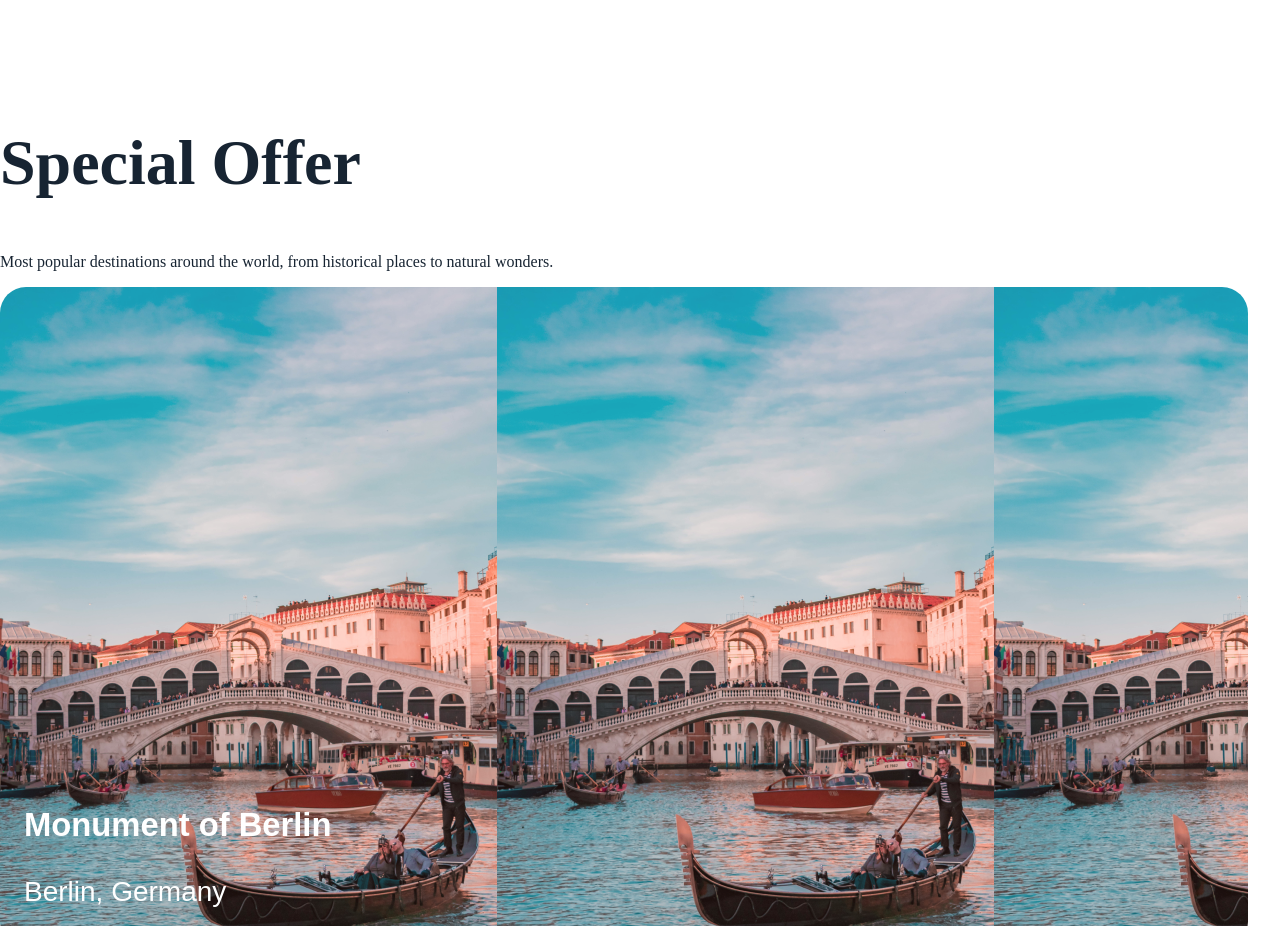
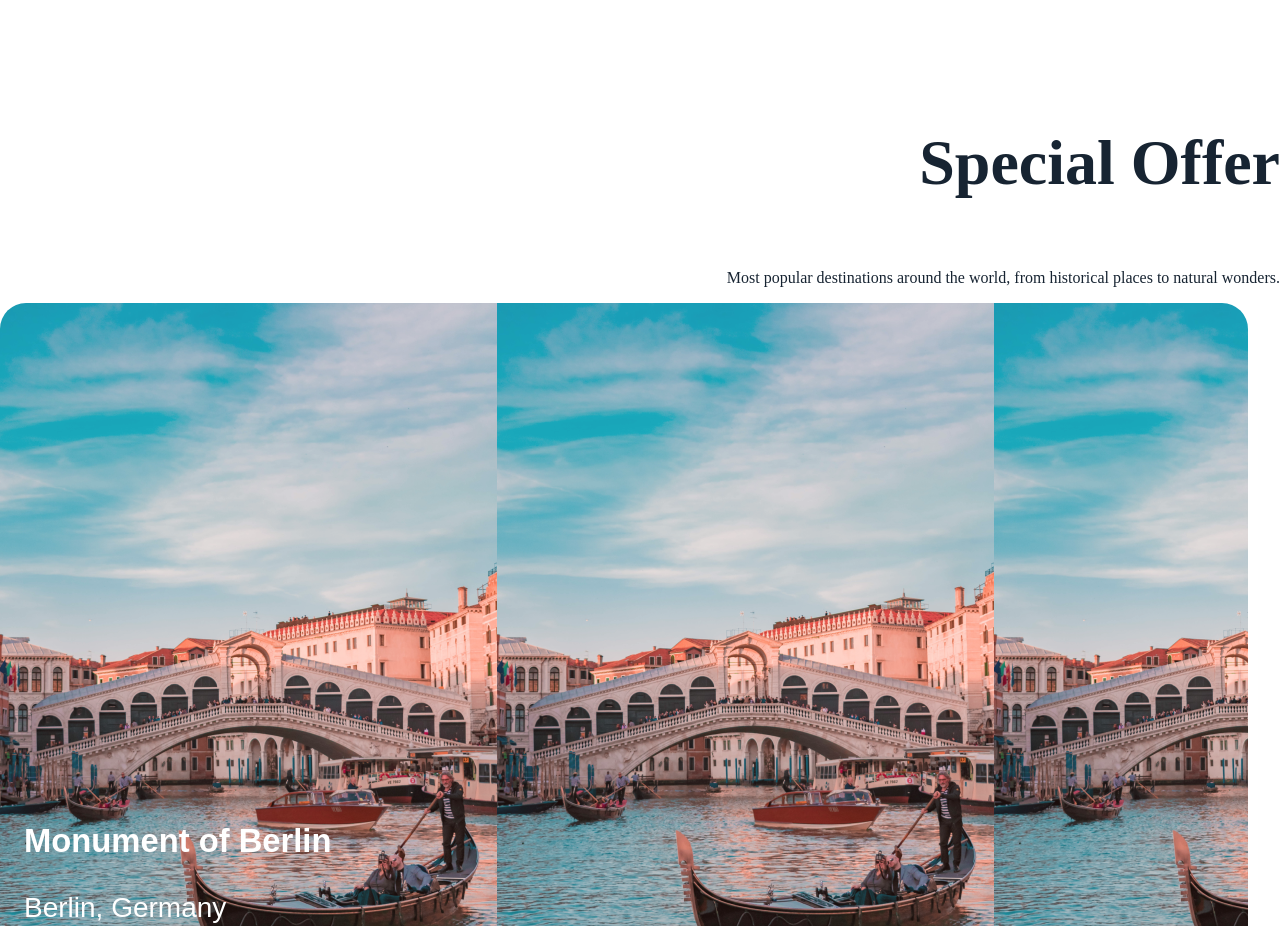
Before and after one commit to Sabci0/Travelian, a website: page index.html in a window 1280 px wide. Shown: the part 1860-2786 px from the top of the page. Drawn offline with Linux system fonts and the light colour scheme.

Commit message:
make hanges

```diff
--- a/index.html
+++ b/index.html
@@ -96,13 +96,14 @@
     </section>
     <section class="popular">
         <h2 class="Offer">Special Offer</h2>
-        <section class="offer_nav">
+        <section class="Offer_nav">
             <p class="description">Most popular destinations around the world,
                 from historical places to natural wonders.</p>
             <nav class="picture__move">
                 <div class="right__item"></div>
                 <div class="right__item"></div>
             </nav>
+        </section>
             <div class="places__item">
                 <h3 class="places__item-city">Monument of Berlin</h3>
                 <div class="map"><img src="" alt=""><a href="">Berlin, Germany</a></div>
@@ -119,7 +120,6 @@
                 <h3 class="places__item-city">Sea of Orange Tile</h3>
                 <div class="map"><img src="" alt=""><a href="">Lisbona</a></div>
             </div>
-        </section>
 </section>
 </body>
 </html>
--- a/src/sass/intro.scss
+++ b/src/sass/intro.scss
@@ -257,6 +257,8 @@
 }
 
 .Offer{
+  display: flex;
+  flex-direction: row-reverse;
   margin-top: toRem(140px);
   font-size: toRem(64px);
   font-family: "Playfair Display";
@@ -271,3 +273,7 @@
     background-color: $primar-color-border;
   }
 }
+.Offer_nav{
+  justify-content: flex-end;
+  display: flex;
+}
```
Also changed, not shown: src/css/style.css, 1 other file.
